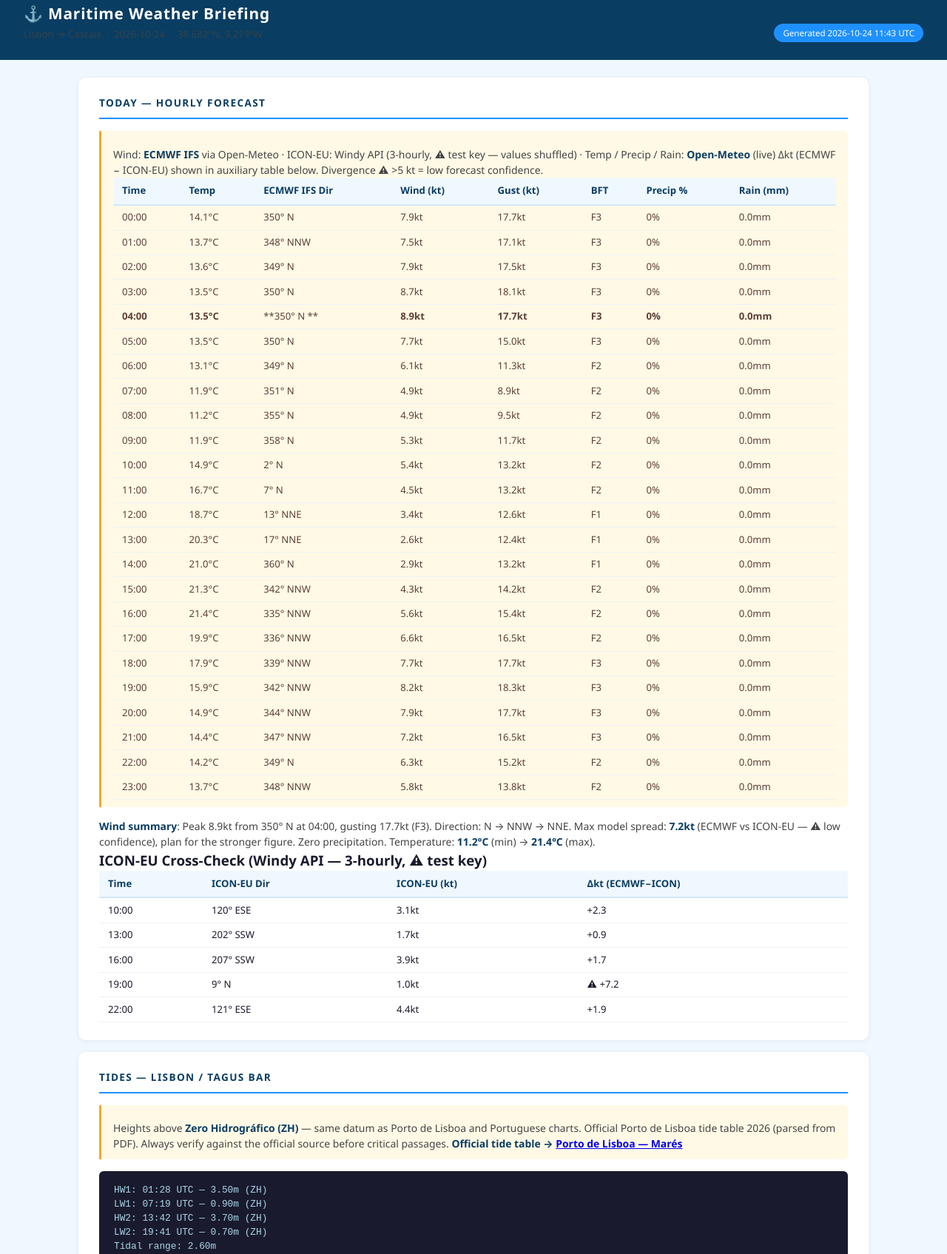
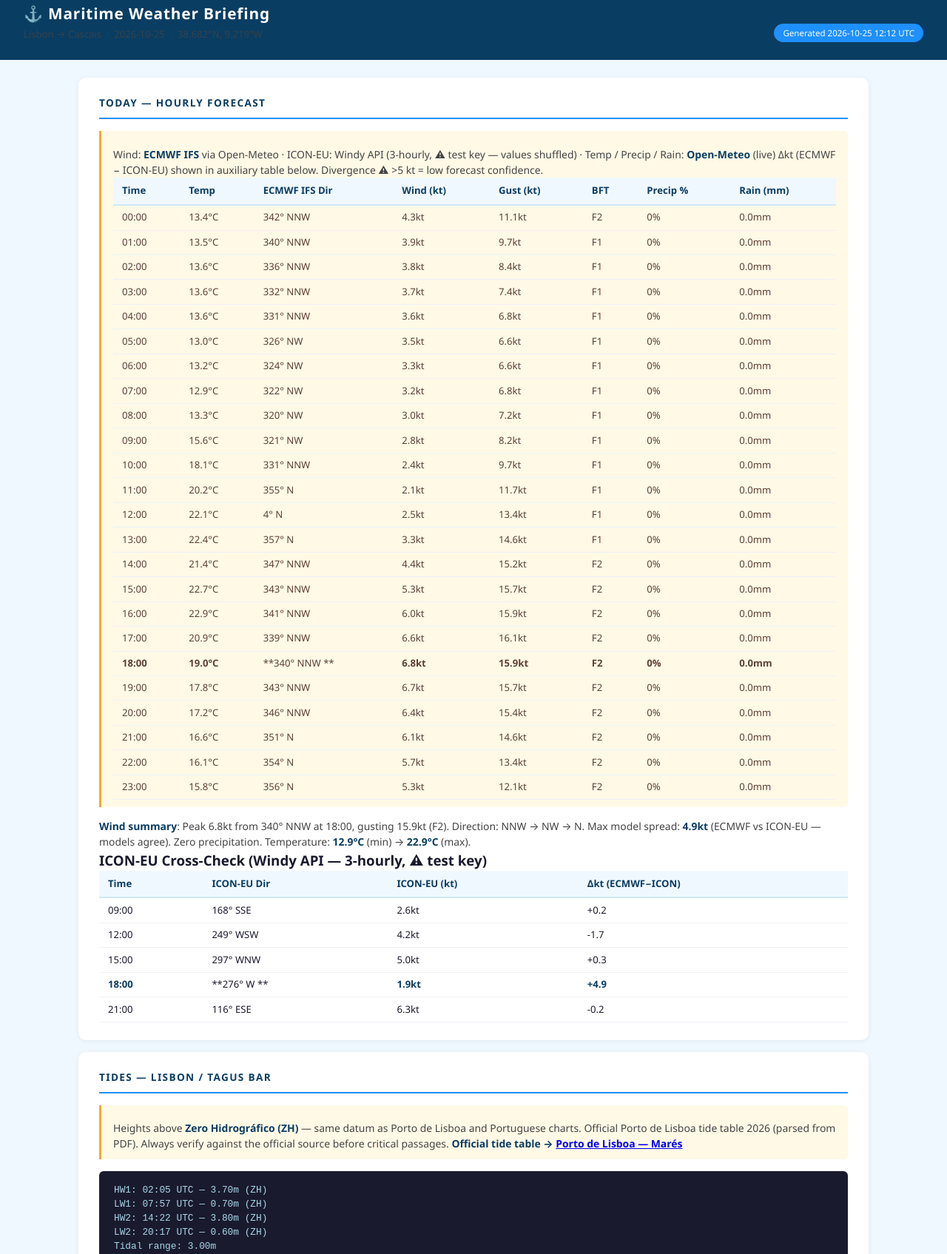
Before and after one commit to martinsda/maritime-weather, a website: page index.html in a window 1280 px wide. Shown: the part 21-1716 px from the top of the page at 74% size. Drawn offline with Linux system fonts and the light colour scheme.

Commit message:
briefing: auto-generated 40192101872

```diff
--- a/index.html
+++ b/index.html
@@ -3,7 +3,7 @@
 <head>
   <meta charset="UTF-8">
   <meta name="viewport" content="width=device-width, initial-scale=1.0">
-  <title>Maritime Briefing — 2026-10-24</title>
+  <title>Maritime Briefing — 2026-10-25</title>
   <style>
     :root {
       --sea:   #0a3d62;
@@ -100,9 +100,9 @@
 <header>
   <div>
     <h1>⚓ Maritime Weather Briefing</h1>
-    <p>Lisbon → Cascais &nbsp;·&nbsp; 2026-10-24 &nbsp;·&nbsp; 38.682°N, 9.219°W</p>
+    <p>Lisbon → Cascais &nbsp;·&nbsp; 2026-10-25 &nbsp;·&nbsp; 38.682°N, 9.219°W</p>
   </div>
-  <span class="badge">Generated 2026-10-24 11:43 UTC</span>
+  <span class="badge">Generated 2026-10-25 12:12 UTC</span>
 </header>
 
 <main>
@@ -125,247 +125,247 @@
 </thead>
 <tbody><tr>
 <td>00:00</td>
-<td>14.1°C</td>
-<td>350° N</td>
-<td>7.9kt</td>
-<td>17.7kt</td>
-<td>F3</td>
+<td>13.4°C</td>
+<td>342° NNW</td>
+<td>4.3kt</td>
+<td>11.1kt</td>
+<td>F2</td>
 <td>0%</td>
 <td>0.0mm</td>
 </tr>
 <tr>
 <td>01:00</td>
-<td>13.7°C</td>
-<td>348° NNW</td>
-<td>7.5kt</td>
-<td>17.1kt</td>
-<td>F3</td>
+<td>13.5°C</td>
+<td>340° NNW</td>
+<td>3.9kt</td>
+<td>9.7kt</td>
+<td>F1</td>
 <td>0%</td>
 <td>0.0mm</td>
 </tr>
 <tr>
 <td>02:00</td>
 <td>13.6°C</td>
-<td>349° N</td>
-<td>7.9kt</td>
-<td>17.5kt</td>
-<td>F3</td>
+<td>336° NNW</td>
+<td>3.8kt</td>
+<td>8.4kt</td>
+<td>F1</td>
 <td>0%</td>
 <td>0.0mm</td>
 </tr>
 <tr>
 <td>03:00</td>
-<td>13.5°C</td>
-<td>350° N</td>
-<td>8.7kt</td>
-<td>18.1kt</td>
-<td>F3</td>
+<td>13.6°C</td>
+<td>332° NNW</td>
+<td>3.7kt</td>
+<td>7.4kt</td>
+<td>F1</td>
 <td>0%</td>
 <td>0.0mm</td>
 </tr>
 <tr>
-<td><strong>04:00</strong></td>
-<td><strong>13.5°C</strong></td>
-<td>**350° N    **</td>
-<td><strong>8.9kt</strong></td>
-<td><strong>17.7kt</strong></td>
-<td><strong>F3</strong></td>
-<td><strong>0%</strong></td>
-<td><strong>0.0mm</strong></td>
+<td>04:00</td>
+<td>13.6°C</td>
+<td>331° NNW</td>
+<td>3.6kt</td>
+<td>6.8kt</td>
+<td>F1</td>
+<td>0%</td>
+<td>0.0mm</td>
 </tr>
 <tr>
 <td>05:00</td>
-<td>13.5°C</td>
-<td>350° N</td>
-<td>7.7kt</td>
-<td>15.0kt</td>
-<td>F3</td>
+<td>13.0°C</td>
+<td>326° NW</td>
+<td>3.5kt</td>
+<td>6.6kt</td>
+<td>F1</td>
 <td>0%</td>
 <td>0.0mm</td>
 </tr>
 <tr>
 <td>06:00</td>
-<td>13.1°C</td>
-<td>349° N</td>
-<td>6.1kt</td>
-<td>11.3kt</td>
-<td>F2</td>
+<td>13.2°C</td>
+<td>324° NW</td>
+<td>3.3kt</td>
+<td>6.6kt</td>
+<td>F1</td>
 <td>0%</td>
 <td>0.0mm</td>
 </tr>
 <tr>
 <td>07:00</td>
-<td>11.9°C</td>
-<td>351° N</td>
-<td>4.9kt</td>
-<td>8.9kt</td>
-<td>F2</td>
+<td>12.9°C</td>
+<td>322° NW</td>
+<td>3.2kt</td>
+<td>6.8kt</td>
+<td>F1</td>
 <td>0%</td>
 <td>0.0mm</td>
 </tr>
 <tr>
 <td>08:00</td>
-<td>11.2°C</td>
-<td>355° N</td>
-<td>4.9kt</td>
-<td>9.5kt</td>
-<td>F2</td>
+<td>13.3°C</td>
+<td>320° NW</td>
+<td>3.0kt</td>
+<td>7.2kt</td>
+<td>F1</td>
 <td>0%</td>
 <td>0.0mm</td>
 </tr>
 <tr>
 <td>09:00</td>
-<td>11.9°C</td>
-<td>358° N</td>
-<td>5.3kt</td>
-<td>11.7kt</td>
-<td>F2</td>
+<td>15.6°C</td>
+<td>321° NW</td>
+<td>2.8kt</td>
+<td>8.2kt</td>
+<td>F1</td>
 <td>0%</td>
 <td>0.0mm</td>
 </tr>
 <tr>
 <td>10:00</td>
-<td>14.9°C</td>
-<td>2° N</td>
-<td>5.4kt</td>
-<td>13.2kt</td>
-<td>F2</td>
+<td>18.1°C</td>
+<td>331° NNW</td>
+<td>2.4kt</td>
+<td>9.7kt</td>
+<td>F1</td>
 <td>0%</td>
 <td>0.0mm</td>
 </tr>
 <tr>
 <td>11:00</td>
-<td>16.7°C</td>
-<td>7° N</td>
-<td>4.5kt</td>
-<td>13.2kt</td>
-<td>F2</td>
+<td>20.2°C</td>
+<td>355° N</td>
+<td>2.1kt</td>
+<td>11.7kt</td>
+<td>F1</td>
 <td>0%</td>
 <td>0.0mm</td>
 </tr>
 <tr>
 <td>12:00</td>
-<td>18.7°C</td>
-<td>13° NNE</td>
-<td>3.4kt</td>
-<td>12.6kt</td>
+<td>22.1°C</td>
+<td>4° N</td>
+<td>2.5kt</td>
+<td>13.4kt</td>
 <td>F1</td>
 <td>0%</td>
 <td>0.0mm</td>
 </tr>
 <tr>
 <td>13:00</td>
-<td>20.3°C</td>
-<td>17° NNE</td>
-<td>2.6kt</td>
-<td>12.4kt</td>
+<td>22.4°C</td>
+<td>357° N</td>
+<td>3.3kt</td>
+<td>14.6kt</td>
 <td>F1</td>
 <td>0%</td>
 <td>0.0mm</td>
 </tr>
 <tr>
 <td>14:00</td>
-<td>21.0°C</td>
-<td>360° N</td>
-<td>2.9kt</td>
-<td>13.2kt</td>
-<td>F1</td>
+<td>21.4°C</td>
+<td>347° NNW</td>
+<td>4.4kt</td>
+<td>15.2kt</td>
+<td>F2</td>
 <td>0%</td>
 <td>0.0mm</td>
 </tr>
 <tr>
 <td>15:00</td>
-<td>21.3°C</td>
-<td>342° NNW</td>
-<td>4.3kt</td>
-<td>14.2kt</td>
+<td>22.7°C</td>
+<td>343° NNW</td>
+<td>5.3kt</td>
+<td>15.7kt</td>
 <td>F2</td>
 <td>0%</td>
 <td>0.0mm</td>
 </tr>
 <tr>
 <td>16:00</td>
-<td>21.4°C</td>
-<td>335° NNW</td>
-<td>5.6kt</td>
+<td>22.9°C</td>
+<td>341° NNW</td>
+<td>6.0kt</td>
+<td>15.9kt</td>
+<td>F2</td>
+<td>0%</td>
+<td>0.0mm</td>
+</tr>
+<tr>
+<td>17:00</td>
+<td>20.9°C</td>
+<td>339° NNW</td>
+<td>6.6kt</td>
+<td>16.1kt</td>
+<td>F2</td>
+<td>0%</td>
+<td>0.0mm</td>
+</tr>
+<tr>
+<td><strong>18:00</strong></td>
+<td><strong>19.0°C</strong></td>
+<td>**340° NNW  **</td>
+<td><strong>6.8kt</strong></td>
+<td><strong>15.9kt</strong></td>
+<td><strong>F2</strong></td>
+<td><strong>0%</strong></td>
+<td><strong>0.0mm</strong></td>
+</tr>
+<tr>
+<td>19:00</td>
+<td>17.8°C</td>
+<td>343° NNW</td>
+<td>6.7kt</td>
+<td>15.7kt</td>
+<td>F2</td>
+<td>0%</td>
+<td>0.0mm</td>
+</tr>
+<tr>
+<td>20:00</td>
+<td>17.2°C</td>
+<td>346° NNW</td>
+<td>6.4kt</td>
 <td>15.4kt</td>
 <td>F2</td>
 <td>0%</td>
 <td>0.0mm</td>
 </tr>
 <tr>
-<td>17:00</td>
-<td>19.9°C</td>
-<td>336° NNW</td>
-<td>6.6kt</td>
-<td>16.5kt</td>
+<td>21:00</td>
+<td>16.6°C</td>
+<td>351° N</td>
+<td>6.1kt</td>
+<td>14.6kt</td>
 <td>F2</td>
 <td>0%</td>
 <td>0.0mm</td>
 </tr>
 <tr>
-<td>18:00</td>
-<td>17.9°C</td>
-<td>339° NNW</td>
-<td>7.7kt</td>
-<td>17.7kt</td>
-<td>F3</td>
-<td>0%</td>
-<td>0.0mm</td>
-</tr>
-<tr>
-<td>19:00</td>
-<td>15.9°C</td>
-<td>342° NNW</td>
-<td>8.2kt</td>
-<td>18.3kt</td>
-<td>F3</td>
-<td>0%</td>
-<td>0.0mm</td>
-</tr>
-<tr>
-<td>20:00</td>
-<td>14.9°C</td>
-<td>344° NNW</td>
-<td>7.9kt</td>
-<td>17.7kt</td>
-<td>F3</td>
-<td>0%</td>
-<td>0.0mm</td>
-</tr>
-<tr>
-<td>21:00</td>
-<td>14.4°C</td>
-<td>347° NNW</td>
-<td>7.2kt</td>
-<td>16.5kt</td>
-<td>F3</td>
-<td>0%</td>
-<td>0.0mm</td>
-</tr>
-<tr>
 <td>22:00</td>
-<td>14.2°C</td>
-<td>349° N</td>
-<td>6.3kt</td>
-<td>15.2kt</td>
+<td>16.1°C</td>
+<td>354° N</td>
+<td>5.7kt</td>
+<td>13.4kt</td>
 <td>F2</td>
 <td>0%</td>
 <td>0.0mm</td>
 </tr>
 <tr>
 <td>23:00</td>
-<td>13.7°C</td>
-<td>348° NNW</td>
-<td>5.8kt</td>
-<td>13.8kt</td>
+<td>15.8°C</td>
+<td>356° N</td>
+<td>5.3kt</td>
+<td>12.1kt</td>
 <td>F2</td>
 <td>0%</td>
 <td>0.0mm</td>
 </tr>
 </tbody></table>
 </blockquote>
-<p><strong>Wind summary</strong>: Peak 8.9kt from 350° N at 04:00, gusting 17.7kt (F3). Direction: N → NNW → NNE. Max model spread: <strong>7.2kt</strong> (ECMWF vs ICON-EU — ⚠ low confidence), plan for the stronger figure. Zero precipitation. Temperature: <strong>11.2°C</strong> (min) → <strong>21.4°C</strong> (max).</p>
+<p><strong>Wind summary</strong>: Peak 6.8kt from 340° NNW at 18:00, gusting 15.9kt (F2). Direction: NNW → NW → N. Max model spread: <strong>4.9kt</strong> (ECMWF vs ICON-EU — models agree). Zero precipitation. Temperature: <strong>12.9°C</strong> (min) → <strong>22.9°C</strong> (max).</p>
 <h3>ICON-EU Cross-Check (Windy API — 3-hourly, ⚠ test key)</h3>
 <table>
 <thead>
@@ -377,34 +377,34 @@
 </tr>
 </thead>
 <tbody><tr>
-<td>10:00</td>
-<td>120° ESE</td>
-<td>3.1kt</td>
-<td>+2.3</td>
+<td>09:00</td>
+<td>168° SSE</td>
+<td>2.6kt</td>
+<td>+0.2</td>
 </tr>
 <tr>
-<td>13:00</td>
-<td>202° SSW</td>
-<td>1.7kt</td>
-<td>+0.9</td>
+<td>12:00</td>
+<td>249° WSW</td>
+<td>4.2kt</td>
+<td>-1.7</td>
 </tr>
 <tr>
-<td>16:00</td>
-<td>207° SSW</td>
-<td>3.9kt</td>
-<td>+1.7</td>
+<td>15:00</td>
+<td>297° WNW</td>
+<td>5.0kt</td>
+<td>+0.3</td>
 </tr>
 <tr>
-<td>19:00</td>
-<td>9° N</td>
-<td>1.0kt</td>
-<td>⚠ +7.2</td>
+<td><strong>18:00</strong></td>
+<td>**276° W    **</td>
+<td><strong>1.9kt</strong></td>
+<td><strong>+4.9</strong></td>
 </tr>
 <tr>
-<td>22:00</td>
-<td>121° ESE</td>
-<td>4.4kt</td>
-<td>+1.9</td>
+<td>21:00</td>
+<td>116° ESE</td>
+<td>6.3kt</td>
+<td>-0.2</td>
 </tr>
 </tbody></table>
 </section>
@@ -414,11 +414,11 @@
 Official Porto de Lisboa tide table 2026 (parsed from PDF). Always verify against the official source before critical passages.
 <strong>Official tide table → <a href="https://www.portodelisboa.pt/mares">Porto de Lisboa — Marés</a></strong></p>
 </blockquote>
-<pre><code>HW1: 01:28 UTC — 3.50m (ZH)
-LW1: 07:19 UTC — 0.90m (ZH)
-HW2: 13:42 UTC — 3.70m (ZH)
-LW2: 19:41 UTC — 0.70m (ZH)
-Tidal range: 2.60m
+<pre><code>HW1: 02:05 UTC — 3.70m (ZH)
+LW1: 07:57 UTC — 0.70m (ZH)
+HW2: 14:22 UTC — 3.80m (ZH)
+LW2: 20:17 UTC — 0.60m (ZH)
+Tidal range: 3.00m
 </code></pre>
 <table>
 <thead>
@@ -431,7 +431,7 @@ Tidal range: 2.60m
 <tbody><tr>
 <td>14:00 (dep)</td>
 <td>slack flood</td>
-<td>Near-slack (07:19→13:42 UTC) — minimal current</td>
+<td>Near-slack (07:57→14:22 UTC) — minimal current</td>
 </tr>
 <tr>
 <td>17:00 (ret)</td>
@@ -439,28 +439,28 @@ Tidal range: 2.60m
 <td>strong ebb — seaward back to base ✓</td>
 </tr>
 <tr>
-<td>01:28 UTC</td>
-<td>HW slack (3.50m ZH)</td>
-<td>Calmest bar crossing window</td>
-</tr>
-<tr>
-<td>07:19 UTC</td>
-<td>LW slack (0.90m ZH)</td>
-<td>Calmest bar crossing window</td>
-</tr>
-<tr>
-<td>13:42 UTC</td>
+<td>02:05 UTC</td>
 <td>HW slack (3.70m ZH)</td>
 <td>Calmest bar crossing window</td>
 </tr>
 <tr>
-<td>19:41 UTC</td>
+<td>07:57 UTC</td>
 <td>LW slack (0.70m ZH)</td>
+<td>Calmest bar crossing window</td>
+</tr>
+<tr>
+<td>14:22 UTC</td>
+<td>HW slack (3.80m ZH)</td>
+<td>Calmest bar crossing window</td>
+</tr>
+<tr>
+<td>20:17 UTC</td>
+<td>LW slack (0.60m ZH)</td>
 <td>Calmest bar crossing window</td>
 </tr>
 </tbody></table>
 <blockquote>
-<p><strong>Passage window</strong>: Depart 14:00 → <strong>upriver</strong> (slack flood at departure (HIGH slack 42 min away at 13:42 UTC)). Return 17:00 on <strong>strong ebb</strong> — ✓ seaward (back to base).</p>
+<p><strong>Passage window</strong>: Depart 14:00 → <strong>upriver</strong> (near-slack (HIGH at 14:22 UTC — minimal adverse current on departure)). Return 17:00 on <strong>strong ebb</strong> — ✓ seaward (back to base).</p>
 </blockquote>
 </section>
 <section id="multi"><h2>MULTI-DAY FORECAST (Open-Meteo — Live Data)</h2>
@@ -479,90 +479,90 @@ Tidal range: 2.60m
 </tr>
 </thead>
 <tbody><tr>
-<td>Sat 24 Oct</td>
+<td>Sun 25 Oct</td>
 <td>Overcast</td>
-<td>21.5</td>
-<td>11.2</td>
+<td>23.1</td>
+<td>12.9</td>
 <td>0%</td>
 <td>0.0</td>
-<td>8.9</td>
-<td>16.7</td>
-<td>3° N</td>
-</tr>
-<tr>
-<td>Sun 25 Oct</td>
-<td>Overcast</td>
-<td>22.8</td>
-<td>12.4</td>
-<td>0%</td>
-<td>0.0</td>
-<td>6.7</td>
-<td>13.2</td>
-<td>327° NNW</td>
+<td>7.8</td>
+<td>15.2</td>
+<td>344° NNW</td>
 </tr>
 <tr>
 <td>Mon 26 Oct</td>
 <td>Fog</td>
-<td>18.7</td>
-<td>12.9</td>
-<td>1%</td>
+<td>20.3</td>
+<td>12.3</td>
+<td>0%</td>
 <td>0.0</td>
-<td>6.1</td>
-<td>11.9</td>
-<td>304° NW</td>
+<td>6.3</td>
+<td>13.0</td>
+<td>340° NNW</td>
 </tr>
 <tr>
 <td>Tue 27 Oct</td>
-<td>🌧 Light rain</td>
-<td>20.0</td>
-<td>14.1</td>
-<td>10%</td>
-<td>0.1</td>
-<td>4.3</td>
-<td>9.3</td>
-<td>307° NW</td>
+<td>Fog</td>
+<td>20.5</td>
+<td>15.0</td>
+<td>5%</td>
+<td>0.0</td>
+<td>6.6</td>
+<td>13.4</td>
+<td>265° W</td>
 </tr>
 <tr>
 <td>Wed 28 Oct</td>
-<td>Fog</td>
-<td>25.1</td>
-<td>14.8</td>
+<td>Mainly clear</td>
+<td>22.4</td>
+<td>13.3</td>
 <td>0%</td>
 <td>0.0</td>
-<td>3.7</td>
-<td>10.7</td>
-<td>18° NNE</td>
+<td>5.3</td>
+<td>11.9</td>
+<td>30° NNE</td>
 </tr>
 <tr>
 <td>Thu 29 Oct</td>
-<td>Partly cloudy</td>
-<td>25.1</td>
-<td>13.6</td>
+<td>Clear sky</td>
+<td>26.1</td>
+<td>16.1</td>
 <td>0%</td>
 <td>0.0</td>
-<td>6.3</td>
-<td>15.7</td>
-<td>89° E</td>
+<td>6.4</td>
+<td>13.2</td>
+<td>56° NE</td>
 </tr>
 <tr>
 <td>Fri 30 Oct</td>
+<td>Partly cloudy</td>
+<td>25.7</td>
+<td>15.1</td>
+<td>5%</td>
+<td>0.0</td>
+<td>5.1</td>
+<td>12.6</td>
+<td>73° ENE</td>
+</tr>
+<tr>
+<td>Sat 31 Oct</td>
 <td>Overcast</td>
-<td>22.0</td>
-<td>16.7</td>
-<td>15%</td>
+<td>24.8</td>
+<td>16.8</td>
+<td>5%</td>
 <td>0.0</td>
-<td>6.4</td>
-<td>15.4</td>
-<td>151° SSE</td>
+<td>5.7</td>
+<td>15.0</td>
+<td>84° E</td>
 </tr>
 </tbody></table>
-<p><strong>Week reading</strong>: 7 of 7 days settled (rain &lt;20%, wind &lt;15kt). Peak gust this week: <strong>16.7kt</strong> on Sat 24 Oct. Confidence high D+0–D+2, indicative only beyond 72 hrs.</p>
+<p><strong>Week reading</strong>: 7 of 7 days settled (rain &lt;20%, wind &lt;15kt). Peak gust this week: <strong>15.2kt</strong> on Sun 25 Oct. Confidence high D+0–D+2, indicative only beyond 72 hrs.</p>
 </section>
 </main>
 
 <footer>
   Data: <strong>Windy API</strong> (wind/waves) + <strong>Open-Meteo</strong> (temp/rain) + <strong>Porto de Lisboa PDF</strong> (tides)
-  &nbsp;·&nbsp; <a href="output/2026-10-24_lisbon-cascais-briefing.md">Full markdown report</a>
+  &nbsp;·&nbsp; <a href="output/2026-10-25_lisbon-cascais-briefing.md">Full markdown report</a>
   &nbsp;·&nbsp; Generated by maritime-weather skill
 </footer>
 
```
Also changed, not shown: output/2026-10-25_lisbon-cascais-briefing.md (added).
